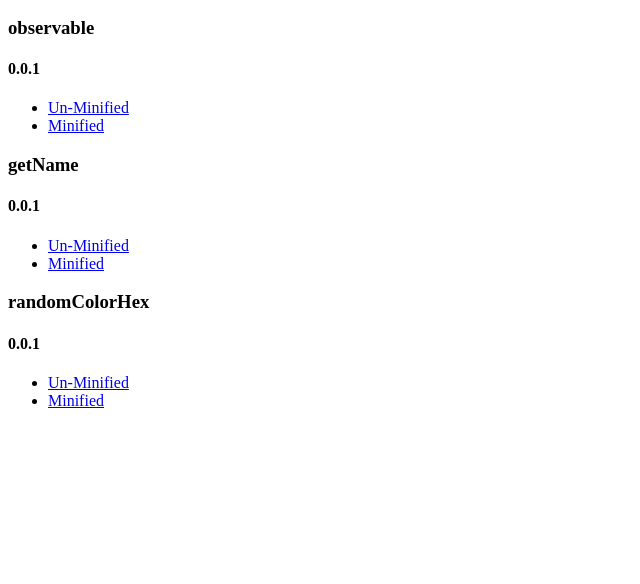
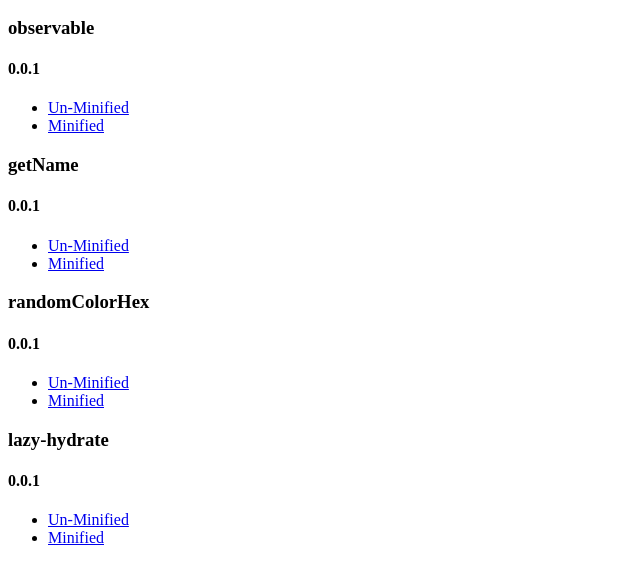
Before and after one commit to srobertson421/sean-cdn, a website: page index.html in a window 1280 px wide. Shown: the part 110-694 px from the top of the page, without its empty margins (0-640 px from the left). Drawn offline with Linux system fonts and the light colour scheme.

Commit message:
Update index.html

```diff
--- a/index.html
+++ b/index.html
@@ -26,5 +26,11 @@
     <li><a href="/js/randomColorHex/@0.0.1/randomColorHex.js">Un-Minified</a></li>
     <li><a href="/js/randomColorHex/@0.0.1/randomColorHex.min.js">Minified</a></li>
   </ul>
+  <h3>lazy-hydrate</h3>
+  <h4>0.0.1</h4>
+  <ul>
+    <li><a href="/js/lazy-hydrate/@0.0.1/lazy-hydrate.js">Un-Minified</a></li>
+    <li><a href="/js/lazy-hydrate/@0.0.1/lazy-hydrate.min.js">Minified</a></li>
+  </ul>
 </body>
 </html>
```
